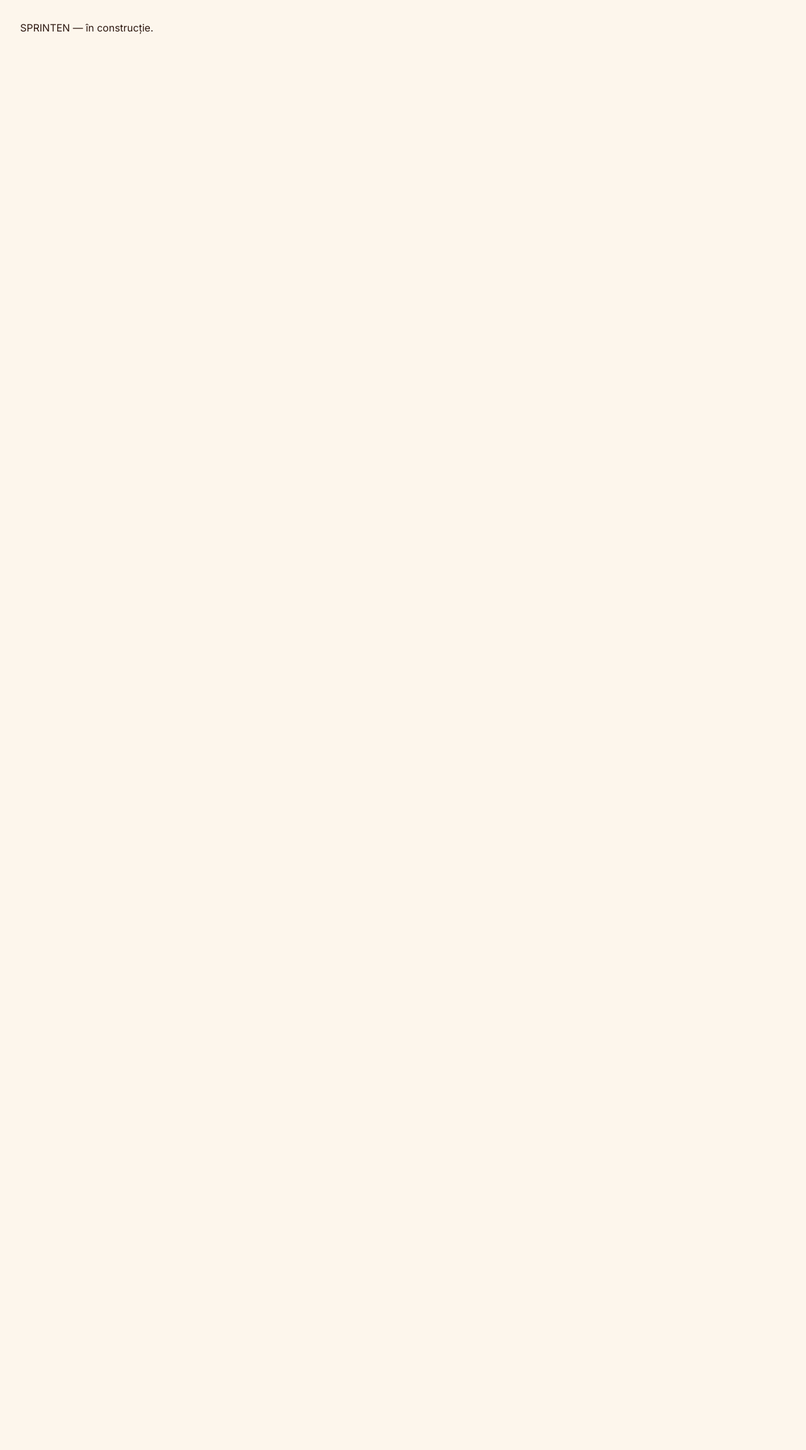
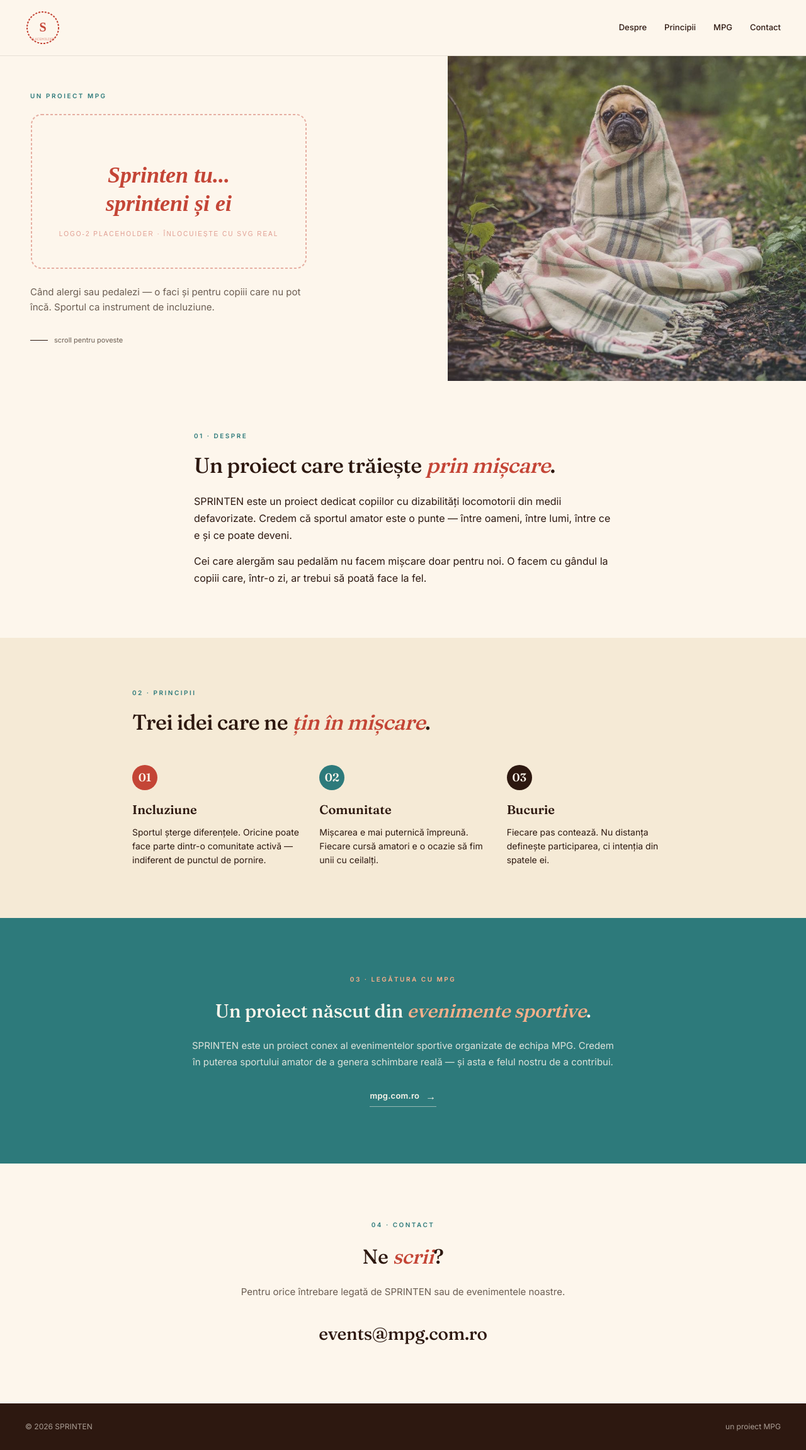
Before and after one commit to tudormocuta-mpg/sprinten-website, a Next.js app: page / in a window 1280 px wide. Shown: the whole page at 63% size. Before the commit the page ends 800 px from the top, so only its background shows below. Built offline with nearby package versions, Linux system fonts and the light colour scheme.

Commit message:
feat: add all one-page sections (nav, hero, despre, principii, mpg, contact, footer) and compose page.tsx

```diff
--- a/src/app/page.tsx
+++ b/src/app/page.tsx
@@ -1,7 +1,21 @@
+import { Nav } from "@/components/nav";
+import { Hero } from "@/components/hero";
+import { SectionDespre } from "@/components/section-despre";
+import { SectionPrincipii } from "@/components/section-principii";
+import { SectionMPG } from "@/components/section-mpg";
+import { SectionContact } from "@/components/section-contact";
+import { Footer } from "@/components/footer";
+
 export default function Home() {
   return (
-    <main className="min-h-screen bg-cream text-brown">
-      <p className="p-8">SPRINTEN — în construcție.</p>
+    <main id="top" className="min-h-screen bg-cream text-brown">
+      <Nav />
+      <Hero />
+      <SectionDespre />
+      <SectionPrincipii />
+      <SectionMPG />
+      <SectionContact />
+      <Footer />
     </main>
   );
 }
--- /dev/null
+++ b/src/components/footer.tsx
@@ -0,0 +1,22 @@
+import { content } from "@/lib/content";
+
+export function Footer() {
+  const { copyright, attributionPrefix, attributionLinkText, attributionLinkHref } =
+    content.footer;
+  return (
+    <footer className="flex items-center justify-between bg-brown px-10 py-7 text-[12px] text-cream/60">
+      <div>{copyright}</div>
+      <div>
+        {attributionPrefix}
+        <a
+          href={attributionLinkHref}
+          target="_blank"
+          rel="noopener noreferrer"
+          className="text-peach hover:underline"
+        >
+          {attributionLinkText}
+        </a>
+      </div>
+    </footer>
+  );
+}
--- /dev/null
+++ b/src/components/hero.tsx
@@ -0,0 +1,48 @@
+import Image from "next/image";
+import { content } from "@/lib/content";
+
+export function Hero() {
+  return (
+    <section className="grid min-h-[440px] md:grid-cols-[1.25fr_1fr]">
+      <div className="flex flex-col justify-between px-8 py-10 md:px-12 md:py-14">
+        <div>
+          <div className="mb-5 text-[10px] font-semibold uppercase tracking-[0.25em] text-teal">
+            {content.brand.mpgTag}
+          </div>
+
+          <div className="w-full max-w-[440px]">
+            <Image
+              src="/sprinten-logo-expanded.svg"
+              alt={content.brand.tagline}
+              width={440}
+              height={248}
+              priority
+              className="h-auto w-full"
+            />
+          </div>
+
+          <p className="mt-6 max-w-[440px] text-[15px] leading-[1.6] text-brown-muted">
+            {content.hero.description}
+          </p>
+        </div>
+
+        <div className="mt-8 flex items-center gap-2.5 text-[11px] text-brown-muted">
+          <div className="h-px w-7 bg-brown" />
+          <span>{content.hero.scrollHint}</span>
+        </div>
+      </div>
+
+      <div className="relative min-h-[320px] bg-cream-warm">
+        <Image
+          src="/hero.jpg"
+          alt={content.hero.photoAlt}
+          fill
+          priority
+          sizes="(max-width: 768px) 100vw, 40vw"
+          className="object-cover"
+        />
+        <div className="absolute inset-0 bg-gradient-to-br from-terracotta/15 to-teal/10" />
+      </div>
+    </section>
+  );
+}
--- /dev/null
+++ b/src/components/nav.tsx
@@ -0,0 +1,32 @@
+import Image from "next/image";
+import { content } from "@/lib/content";
+
+export function Nav() {
+  return (
+    <nav className="flex items-center justify-between border-b border-brown/10 px-10 py-4">
+      <a href="#top" className="flex items-center" aria-label={content.brand.name}>
+        <Image
+          src="/sprinten-logo.svg"
+          alt={content.brand.name}
+          width={56}
+          height={56}
+          priority
+        />
+      </a>
+      <div className="hidden md:flex items-center gap-7 text-[13px] font-medium">
+        {content.nav.items.map((item) => {
+          const isContact = item.href === "#contact";
+          return (
+            <a
+              key={item.href}
+              href={item.href}
+              className={isContact ? "text-terracotta" : "text-brown"}
+            >
+              {item.label}
+            </a>
+          );
+        })}
+      </div>
+    </nav>
+  );
+}
--- /dev/null
+++ b/src/components/principiu-card.tsx
@@ -0,0 +1,30 @@
+import type { PrincipiuAccent } from "@/lib/content";
+
+const accentBg: Record<PrincipiuAccent, string> = {
+  terracotta: "bg-terracotta",
+  teal: "bg-teal",
+  brown: "bg-brown",
+};
+
+interface PrincipiuCardProps {
+  number: string;
+  accent: PrincipiuAccent;
+  title: string;
+  description: string;
+}
+
+export function PrincipiuCard({ number, accent, title, description }: PrincipiuCardProps) {
+  return (
+    <div>
+      <div
+        className={`mb-4 flex h-10 w-10 items-center justify-center rounded-full font-serif text-[18px] font-semibold text-cream ${accentBg[accent]}`}
+      >
+        {number}
+      </div>
+      <h3 className="mb-2.5 font-serif text-[20px] font-semibold text-brown">
+        {title}
+      </h3>
+      <p className="text-[14px] leading-[1.6] text-brown">{description}</p>
+    </div>
+  );
+}
--- /dev/null
+++ b/src/components/section-contact.tsx
@@ -0,0 +1,35 @@
+import { content } from "@/lib/content";
+
+export function SectionContact() {
+  const {
+    number,
+    label,
+    titlePrefix,
+    titleEmphasis,
+    titleSuffix,
+    paragraph,
+    email,
+  } = content.contact;
+
+  return (
+    <section id="contact" className="px-8 py-[90px] md:px-12">
+      <div className="mx-auto max-w-[680px] text-center">
+        <div className="mb-6 text-[10px] font-semibold uppercase tracking-[0.25em] text-teal">
+          {number} · {label}
+        </div>
+        <h2 className="mb-6 font-serif text-[32px] font-medium leading-[1.2] tracking-[-0.01em] text-brown">
+          {titlePrefix}
+          <em className="italic text-terracotta">{titleEmphasis}</em>
+          {titleSuffix}
+        </h2>
+        <p className="mb-8 text-[15px] leading-[1.7] text-brown-muted">{paragraph}</p>
+        <a
+          href={`mailto:${email}`}
+          className="inline-block font-serif text-[28px] font-medium tracking-[-0.01em] text-terracotta hover:underline"
+        >
+          {email}
+        </a>
+      </div>
+    </section>
+  );
+}
--- /dev/null
+++ b/src/components/section-despre.tsx
@@ -0,0 +1,27 @@
+import { content } from "@/lib/content";
+
+export function SectionDespre() {
+  const { number, label, titlePrefix, titleEmphasis, titleSuffix, paragraphs } =
+    content.despre;
+
+  return (
+    <section id="despre" className="mx-auto max-w-[760px] px-8 py-20 md:px-12">
+      <div className="mb-5 text-[10px] font-semibold uppercase tracking-[0.25em] text-teal">
+        {number} · {label}
+      </div>
+      <h2 className="mb-6 font-serif text-[34px] font-medium leading-[1.15] tracking-[-0.02em] text-brown">
+        {titlePrefix}
+        <em className="italic text-terracotta">{titleEmphasis}</em>
+        {titleSuffix}
+      </h2>
+      {paragraphs.map((p, i) => (
+        <p
+          key={i}
+          className="mb-3.5 text-[16px] leading-[1.7] text-brown last:mb-0"
+        >
+          {p}
+        </p>
+      ))}
+    </section>
+  );
+}
--- /dev/null
+++ b/src/components/section-mpg.tsx
@@ -0,0 +1,38 @@
+import { content } from "@/lib/content";
+
+export function SectionMPG() {
+  const {
+    number,
+    label,
+    titlePrefix,
+    titleEmphasis,
+    titleSuffix,
+    paragraph,
+    linkText,
+    linkHref,
+  } = content.mpg;
+
+  return (
+    <section id="mpg" className="bg-teal px-8 py-[90px] text-cream md:px-12">
+      <div className="mx-auto max-w-[680px] text-center">
+        <div className="mb-6 text-[10px] font-semibold uppercase tracking-[0.25em] text-peach">
+          {number} · {label}
+        </div>
+        <h2 className="mb-6 font-serif text-[30px] font-medium leading-[1.25] tracking-[-0.01em]">
+          {titlePrefix}
+          <em className="italic text-peach">{titleEmphasis}</em>
+          {titleSuffix}
+        </h2>
+        <p className="mb-7 text-[15px] leading-[1.7] text-cream/85">{paragraph}</p>
+        <a
+          href={linkHref}
+          target="_blank"
+          rel="noopener noreferrer"
+          className="inline-flex items-center gap-2.5 border-b border-cream/50 pb-1 text-[13px] font-semibold tracking-[0.02em] text-cream hover:border-cream"
+        >
+          {linkText} <span className="text-[16px]">→</span>
+        </a>
+      </div>
+    </section>
+  );
+}
--- /dev/null
+++ b/src/components/section-principii.tsx
@@ -0,0 +1,33 @@
+import { content } from "@/lib/content";
+import { PrincipiuCard } from "./principiu-card";
+
+export function SectionPrincipii() {
+  const { number, label, titlePrefix, titleEmphasis, titleSuffix, items } =
+    content.principii;
+
+  return (
+    <section id="principii" className="bg-cream-warm px-8 py-20 md:px-12">
+      <div className="mx-auto max-w-[860px]">
+        <div className="mb-5 text-[10px] font-semibold uppercase tracking-[0.25em] text-teal">
+          {number} · {label}
+        </div>
+        <h2 className="mb-12 max-w-[560px] font-serif text-[34px] font-medium leading-[1.15] tracking-[-0.02em] text-brown">
+          {titlePrefix}
+          <em className="italic text-terracotta">{titleEmphasis}</em>
+          {titleSuffix}
+        </h2>
+        <div className="grid gap-8 md:grid-cols-3">
+          {items.map((item) => (
+            <PrincipiuCard
+              key={item.number}
+              number={item.number}
+              accent={item.accent}
+              title={item.title}
+              description={item.description}
+            />
+          ))}
+        </div>
+      </div>
+    </section>
+  );
+}
```
